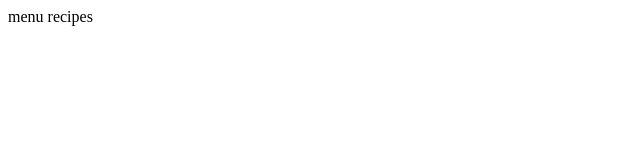
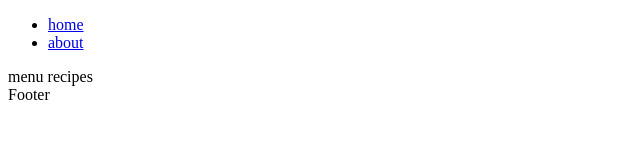
Before and after one commit to KhalilBenMansour/menu-recipes, a Gatsby site: page / in a window 1280 px wide. Shown: the whole page, without its empty margins (0-640 px from the left). Built offline with nearby package versions, Linux system fonts and the light colour scheme; Gatsby itself is replaced by a stand-in of ours.

Commit message:
Add home page and about page

```diff
--- /dev/null
+++ b/src/components/Footer.js
@@ -0,0 +1,9 @@
+import React from 'react'
+
+const Footer = () => {
+  return (
+    <footer>Footer</footer>
+  )
+}
+
+export default Footer
--- /dev/null
+++ b/src/components/Layout.js
@@ -0,0 +1,15 @@
+import React from 'react'
+import Footer from './Footer'
+import Navbar from './navbar'
+
+const Layout = ({children}) => {
+  return (
+    <>
+    <Navbar/>
+    {children}
+    <Footer/>
+    </>
+  )
+}
+
+export default Layout
--- /dev/null
+++ b/src/components/Navbar.js
@@ -0,0 +1,19 @@
+import { Link } from 'gatsby'
+import React from 'react'
+
+const Navbar = () => {
+  return (
+    <nav>
+        <ul>
+            <li>
+                <Link to="/">home</Link>
+            </li>
+            <li>
+                <Link to="/about">about</Link>
+            </li>
+        </ul>
+    </nav>
+  )
+}
+
+export default Navbar
--- a/src/pages/index.js
+++ b/src/pages/index.js
@@ -1,5 +1,6 @@
 import React from "react"
+import Layout from "../components/Layout"
 
 export default function Home() {
-  return <div>menu recipes</div>
+  return <Layout>menu recipes</Layout>
 }
```
Also changed, not shown: src/pages/404.js (added, +9 -0 lines), src/pages/about.js (added, +10 -0 lines).
